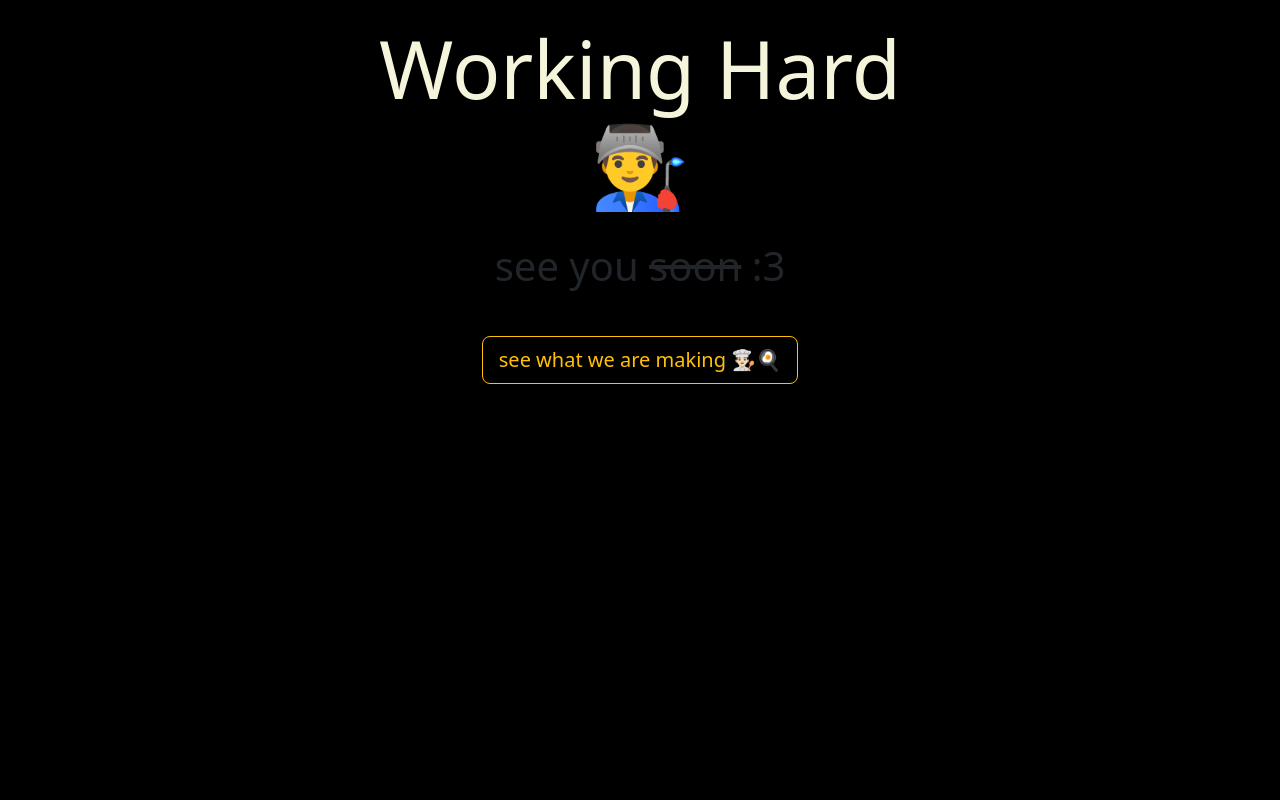
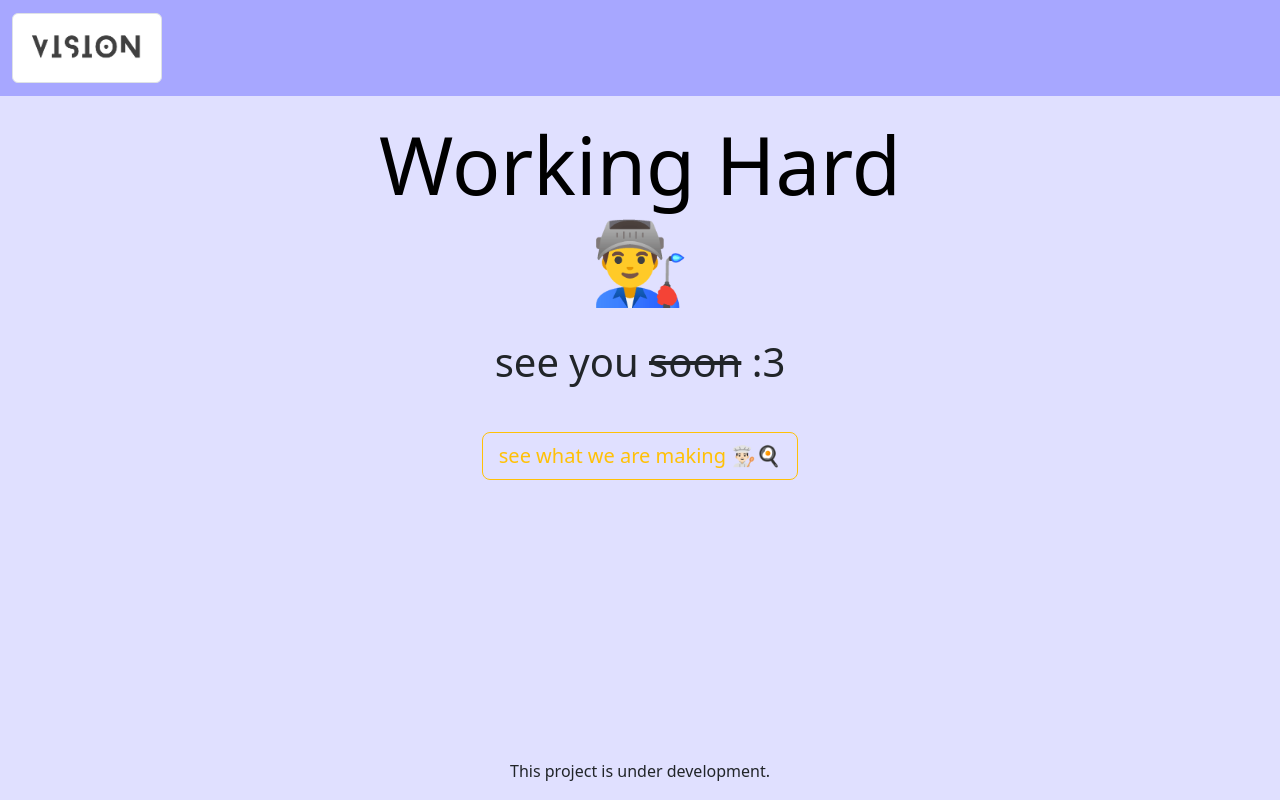
Before and after one commit to VSI0N/vision, a Flask app: page / in a window 1280 px wide. Run offline with Flask 3, Linux system fonts and the light colour scheme.

Commit message:
website design revamped

```diff
--- a/templates/home.html
+++ b/templates/home.html
@@ -9,10 +9,10 @@
 
     <style>
         body{
-            background-color:rgb(0, 0, 0);
+            background-color:rgb(224, 224, 255) ;
         }
         .display-1{
-            color:beige;
+            color:black;
             margin: auto;
             width: 100%;
             padding: 10px;
@@ -30,11 +30,29 @@
             padding: 20px;
             text-align: center;
         }
+        .footer{
+            bottom: 2%;
+            position: fixed;
+            margin: auto;
+            width: 100%;
+            padding: 1px;
+            text-align: center;
+        }
     </style>
 
 
 
     <title>Welcome to VISI0N</title>
+
+
+    <nav class="navbar" style="background-color:rgb(167, 167, 255) ;">
+        <div class="container-fluid">
+          <a class="navbar-brand" href="/">
+            <img class="img-thumbnail" src="/static/vision2.png" alt="Vision" width="150" height="100">
+          </a>
+        </div>
+    </nav>
+
 
     <div class="just_starting">
         <h1 class="display-1"><b>Working Hard 👨‍🏭</b></h1>
@@ -51,5 +69,11 @@
         </a>
     </div>
 
+
 </body>
+<div class="footer">
+<footer>
+    This project is under development.
+</footer>
+</div>
 </html>
```
Also changed, not shown: templates/vision.html (+23 -2 lines), static/vision2.png (added), static/vision_logo.png (added).
